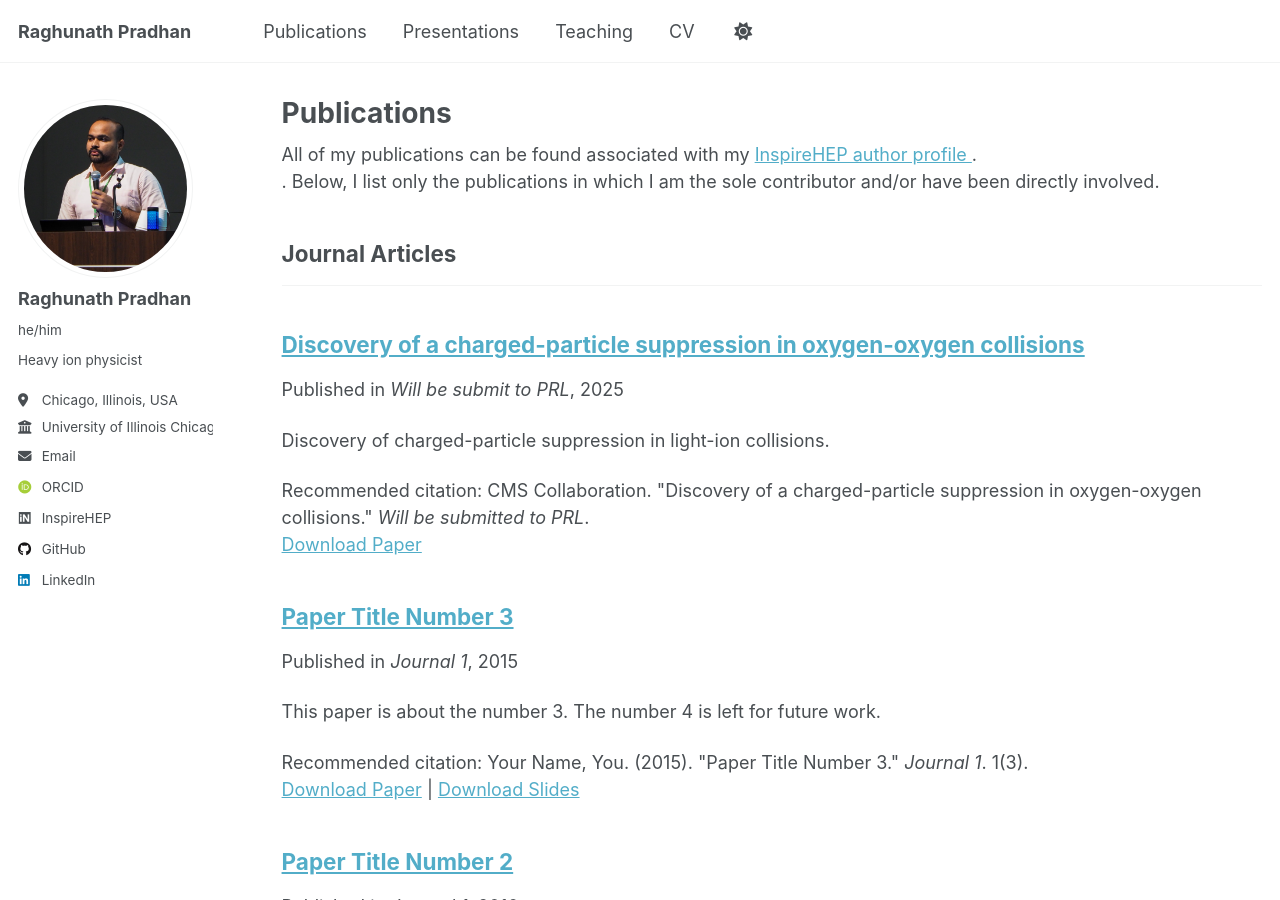
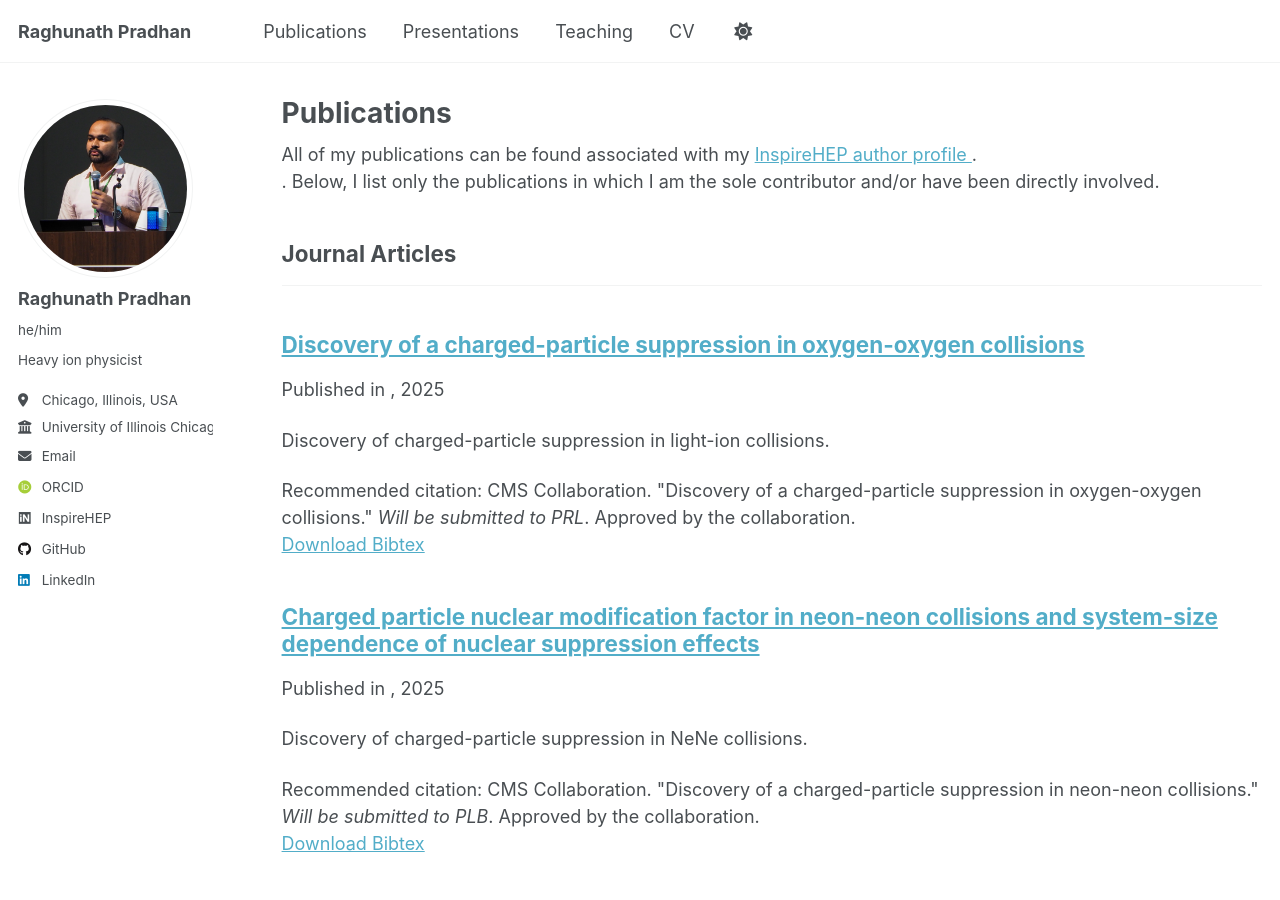
Before and after one commit to RAGHUMATAPITA/RAGHUMATAPITA.github.io, a Jekyll site: the page built from _pages/publications.html, in a window 1280 px wide and 900 px high. Built offline with Jekyll 4.4.1, drawn with Linux system fonts in a browser that asks for light colours; some web fonts are replaced; a script that is not in the unit is left out.

Commit message:
updating publications

```diff
--- /dev/null
+++ b/_publications/2025-NeNeRAA.md
@@ -0,0 +1,10 @@
+---
+title: "Charged particle nuclear modification factor in neon-neon collisions and system-size dependence of nuclear suppression effects"
+collection: publications
+category: manuscripts
+permalink: /publication/2025-NeNeRAA
+excerpt: 'Discovery of charged-particle suppression in NeNe collisions.'
+date: 2025-10-04
+bibtexurl: 'https://cds.cern.ch/record/2942002?ln=en'
+citation: 'CMS Collaboration. &quot;Discovery of a charged-particle suppression in neon-neon collisions.&quot; <i>Will be submitted to PLB</i>. Approved by the collaboration.'
+---
--- a/_publications/2025-OORAA.md
+++ b/_publications/2025-OORAA.md
@@ -5,7 +5,6 @@ category: manuscripts
 permalink: /publication/2025-OORAA
 excerpt: 'Discovery of charged-particle suppression in light-ion collisions.'
 date: 2025-10-04
-venue: 'Will be submit to PRL'
-paperurl: 'https://cds.cern.ch/record/2942002?ln=en'
-citation: 'CMS Collaboration. &quot;Discovery of a charged-particle suppression in oxygen-oxygen collisions.&quot; <i>Will be submitted to PRL</i>.'
+bibtexurl: 'https://cds.cern.ch/record/2942002?ln=en'
+citation: 'CMS Collaboration. &quot;Discovery of a charged-particle suppression in oxygen-oxygen collisions.&quot; <i>Will be submitted to PRL</i>. Approved by the collaboration.'
 ---
```
